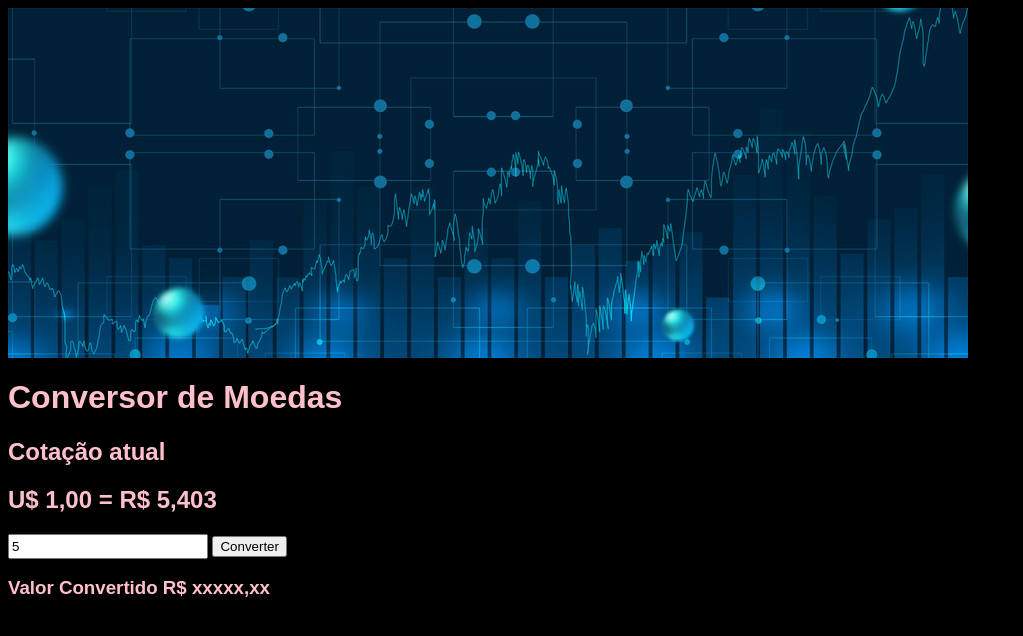
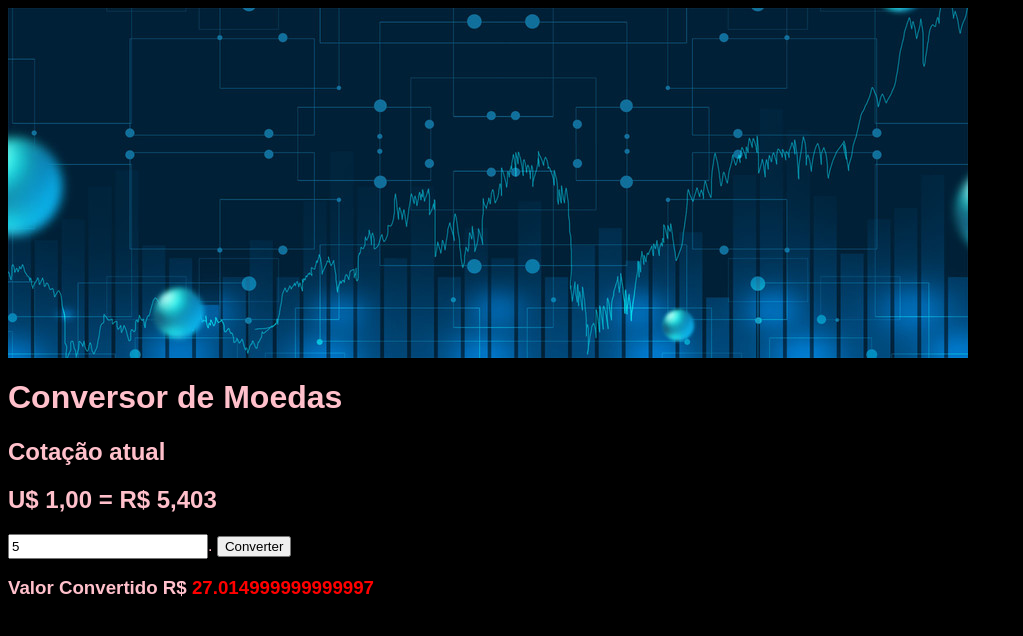
Before and after one commit to martann-cyber/aula-2, a plain HTML site: page Index.html in a window 1280 px wide. Both pictures are taken after typing "5" into the empty fields and a click on the button "Converter". Shown: the whole page, without its empty margins (0-1023 px from the left). Drawn offline with Linux system fonts and the light colour scheme.

Commit message:
Add files via upload

```diff
--- a/Index.html
+++ b/Index.html
@@ -3,6 +3,7 @@
 <head>
     <title>.: Conversor de moedas :.</title>
     <link rel="stylesheet" href="style.css">
+    <script src="script.js"></script>
 </head>
 
 <body>
@@ -12,9 +13,9 @@
    <h2>Cota&ccedil;&atilde;o atual</h2>
    <h2> U$ 1,00 = R$ 5,403</h2>
 
-   <input type="number">
-   <button>Converter</button>
-   <h3>Valor Convertido R$ xxxxx,xx</h3>
+   <input type="number" id="valorbr">.
+   <button onclick="calcular()"> Converter </button>
+   <h3>Valor Convertido R$ <span id="valor">xxxxx,xx</span></h3>
 </body>
 
 
--- /dev/null
+++ b/script.js
@@ -0,0 +1,9 @@
+function calcular(){
+    // passo 1 - obter o valor que o usuário digitou no INPUT
+    // passo 2 - realizar o cálculo
+    // passo 3 - alterar o conteúdo do que tem na tag SPAM
+
+    let valorbr = document.getElementById("valorbr").value;
+    let valorus = valorbr * 5.403;
+    document.getElementById("valor").innerHTML = valorus;
+}
--- a/style.css
+++ b/style.css
@@ -10,3 +10,7 @@ input{
     height: 25px;
     border: 3 px solid black;
 }
+
+#valor{
+    color:red;
+}
```
